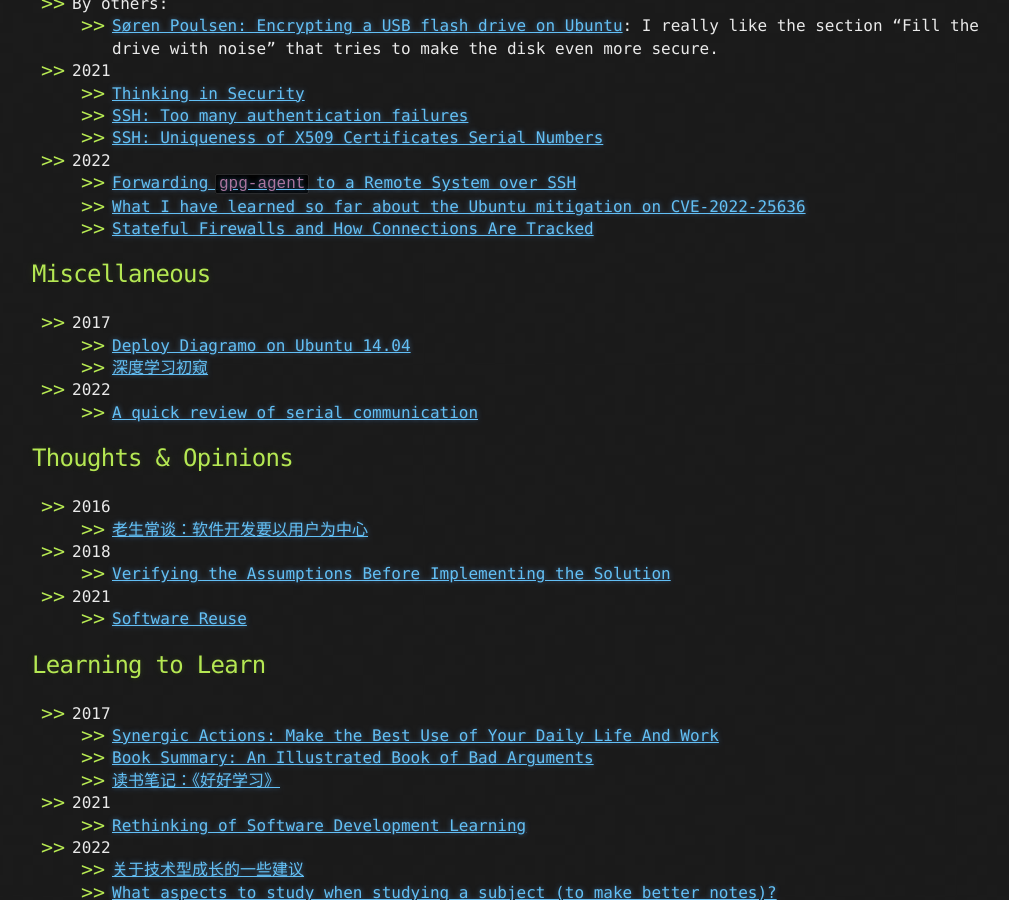
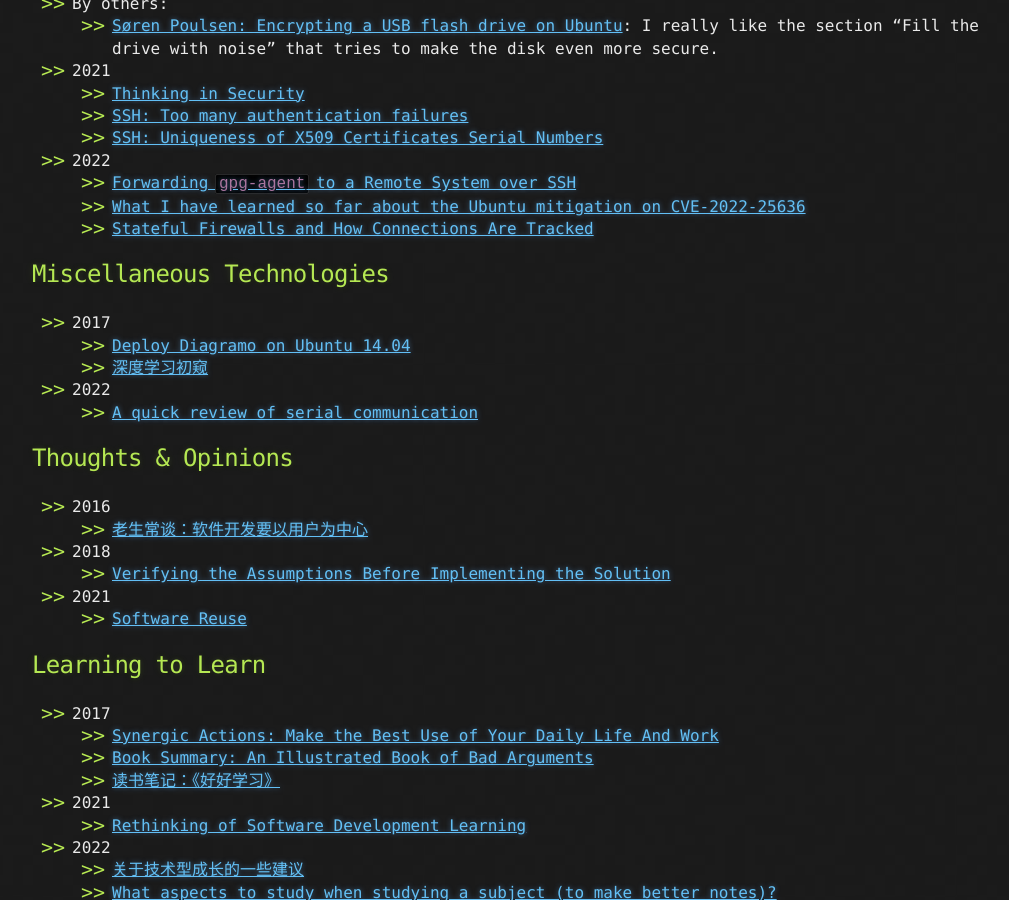
Before and after one commit to yaobinwen/yaobinwen.github.io, a Jekyll site: the page built from index.md, in a window 1280 px wide and 900 px high, scrolled down 2296 px. Shown: the whole window, without its empty margins (108-1117 px from the left). Built offline with Jekyll 4.4.1, drawn with Linux system fonts in a browser that asks for light colours; our own code applies the rules of GitHub Pages for plain Markdown files.

Commit message:
Update subsection title

```diff
--- a/index.md
+++ b/index.md
@@ -95,7 +95,7 @@ The articles are grouped by the main topics.
   - [What I have learned so far about the Ubuntu mitigation on CVE-2022-25636](./_posts/2022/2022-03-21-CVE-2022-25636.md)
   - [Stateful Firewalls and How Connections Are Tracked](./_posts/2022/2022-04-12-Stateful-firewalls-and-how-connections-are-tracked.md)
 
-## Miscellaneous
+## Miscellaneous Technologies
 
 - 2017
   - [Deploy Diagramo on Ubuntu 14.04](./_posts/2017/2017-01-11-Deploy-Diagramo.md)
```
